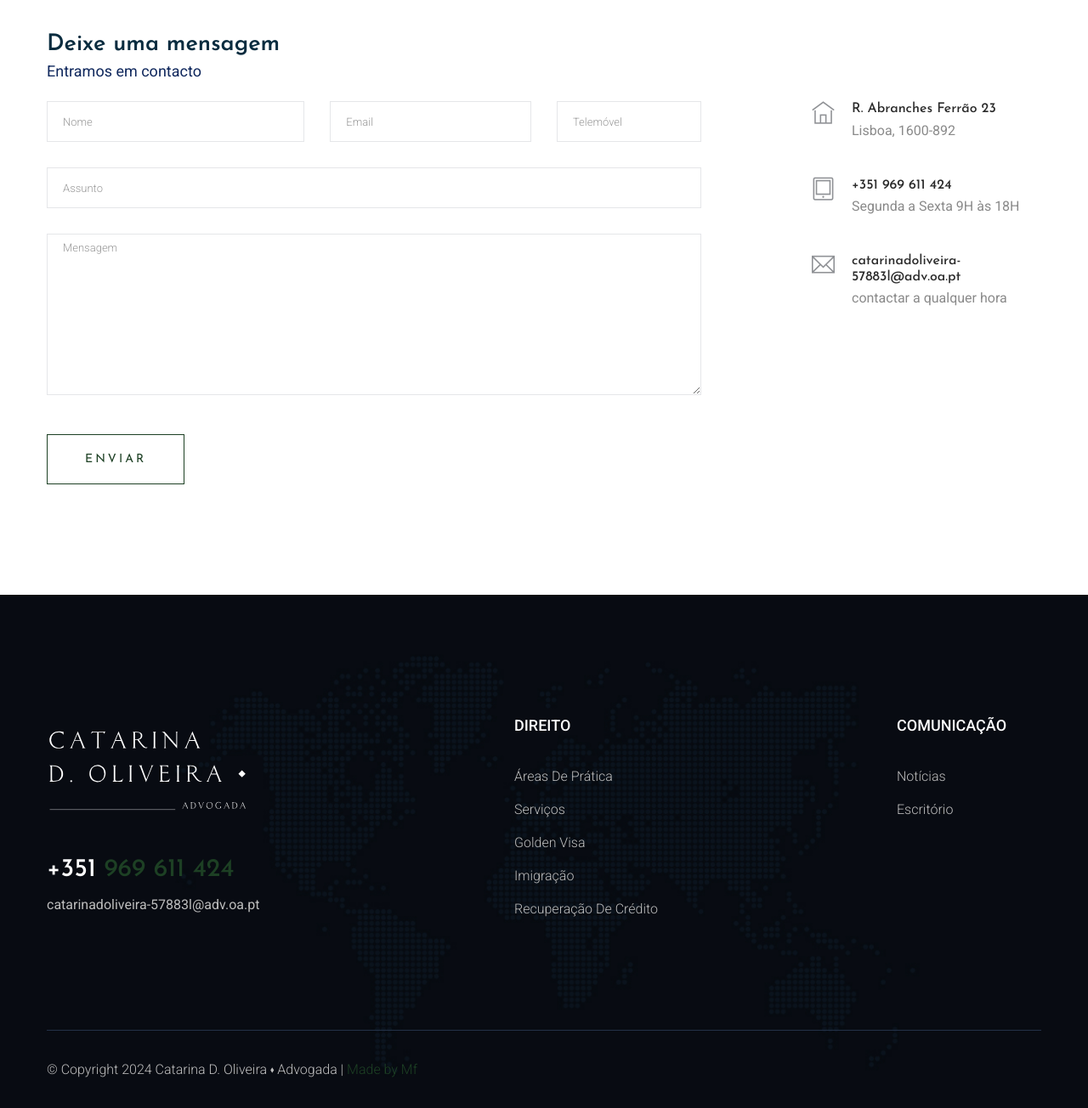
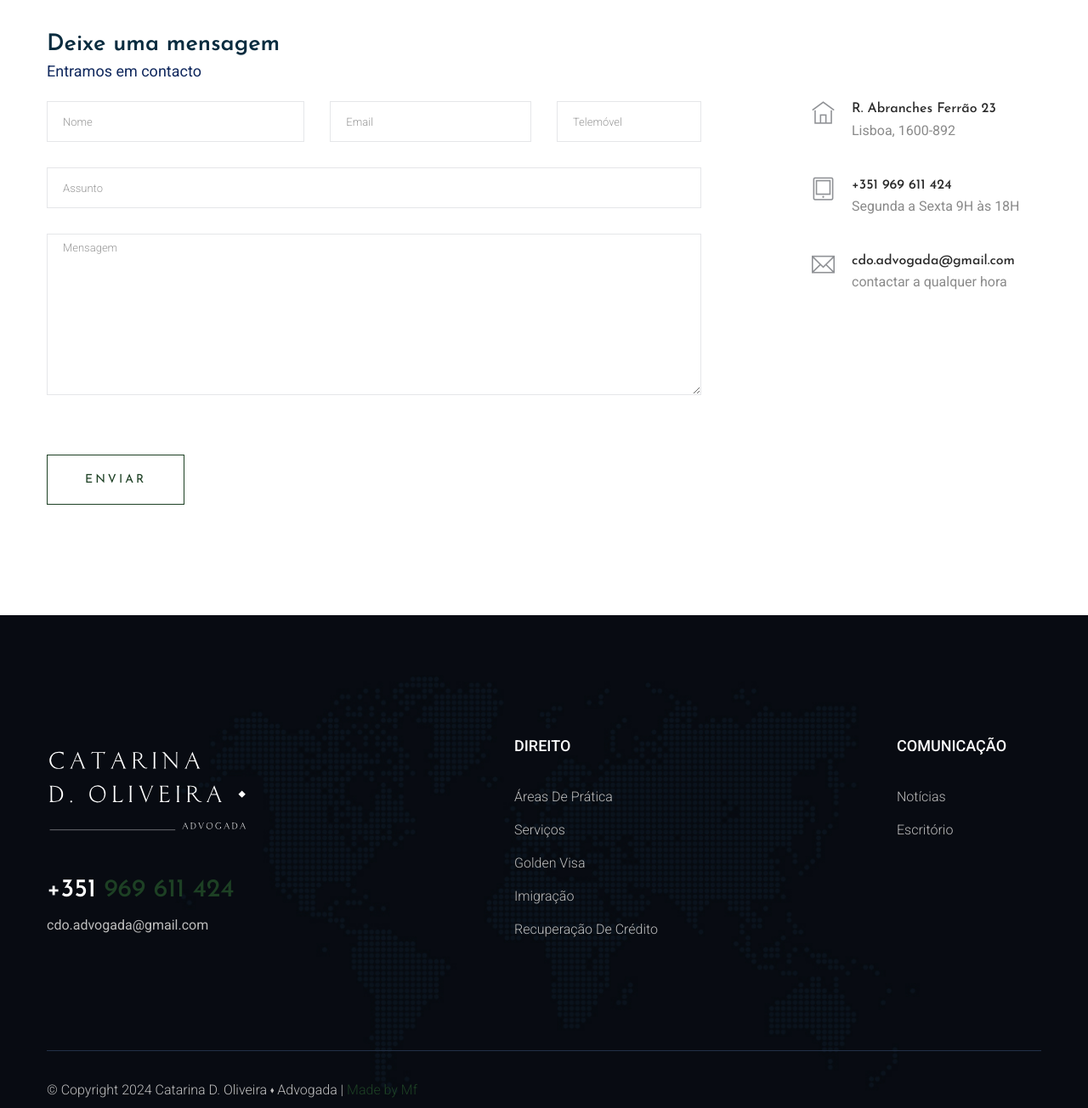
Before and after one commit to miguelfernandesidesign/CDOadv, a plain HTML site: page contactos.html in a window 1280 px wide. Shown: the part 918-2222 px from the top of the page at 85% size. Drawn offline with Linux system fonts and the light colour scheme.

Commit message:
Update contactos.html

```diff
--- a/contactos.html
+++ b/contactos.html
@@ -106,7 +106,7 @@
                         <h2 class="contact-title">Deixe uma mensagem<p style="font-weight: light; font-size: large;">Entramos em contacto</p></h2>
                     </div>
                     <div class="col-lg-8">
-                        <form class="form-contact" action="https://formsubmit.co/cdo.advogada@gmail.com" method="POST">
+                        <form class="form-contact" action="https://formsubmit.co/d9df7d3bd15fc64b9034cbcf9124b7e1" method="POST">
                             <div class="row">
                                 <div class="col-12 col-sm-5">
                                     <div class="form-group">
@@ -134,6 +134,7 @@
                                     </div>
                                 </div>
                             </div>
+                            <br><div data-netlify-recaptcha="true"></div>
                             <div class="form-group mt-3">
                                 <button type="submit" class="button button-contactform boxed-btn">Enviar</button>
                             </div>
@@ -157,7 +158,7 @@
                         <div class="media contact-info">
                             <span class="contact-info__icon"><i class="ti-email"></i></span>
                             <div class="media-body">
-                                <h3>catarinadoliveira-57883l@adv.oa.pt</h3>
+                                <h3>cdo.advogada@gmail.com</h3>
                                 <p>contactar a qualquer hora</p>
                             </div>
                         </div>
@@ -182,7 +183,7 @@
 
                                 <div class="footer-number">
                                     <h4><span>+351 </span>969 611 424</h4>
-                                    <p>catarinadoliveira-57883l@adv.oa.pt</p>
+                                    <p>cdo.advogada@gmail.com</p>
                                 </div>
                             </div>
                         </div>
```
